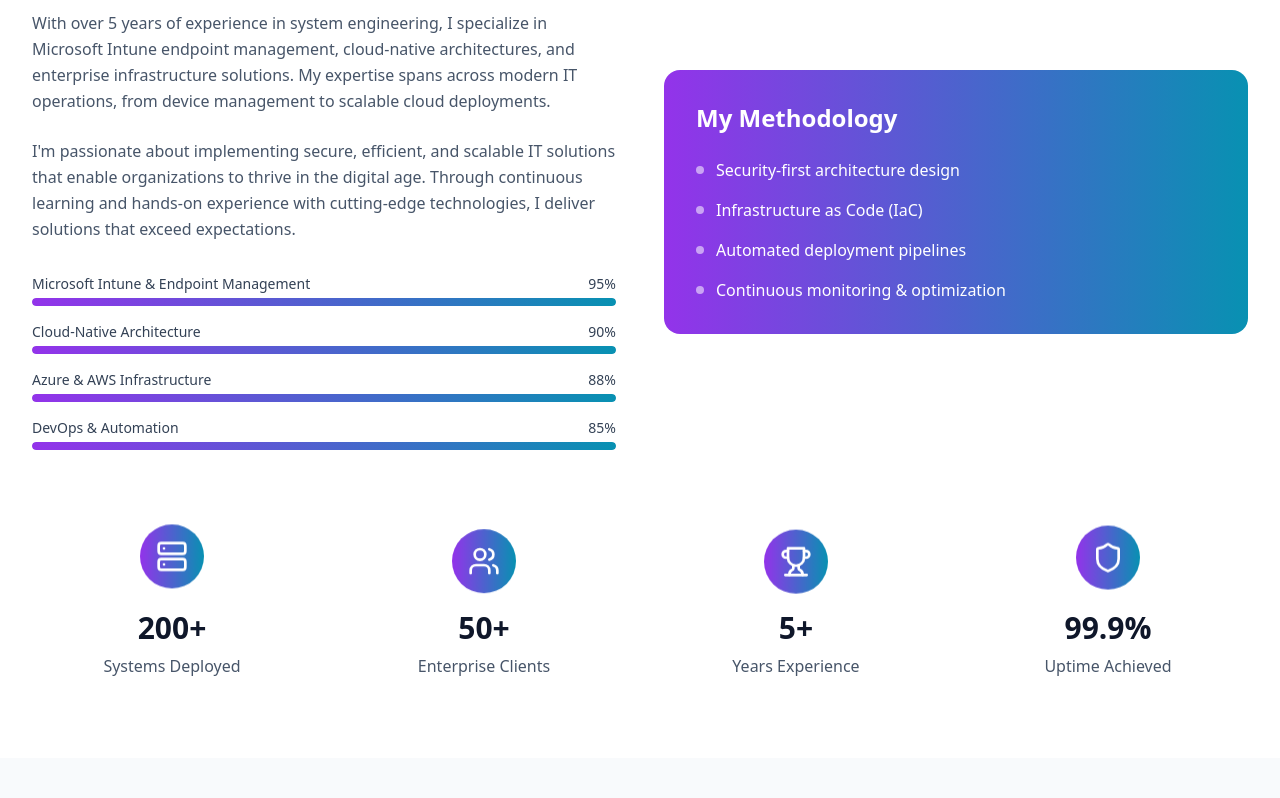
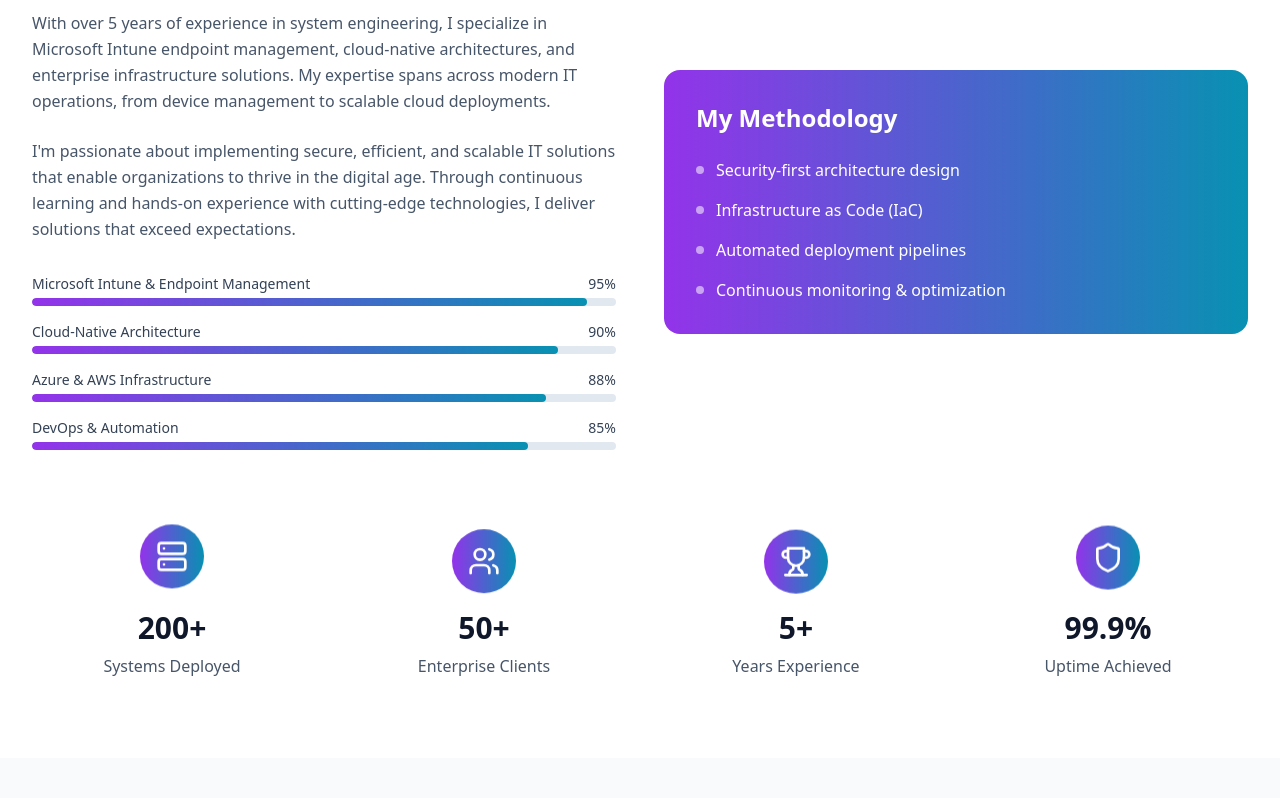
Before and after one commit to Ledico/ledicotechentw, a React (Vite) app: page / in a window 1280 px wide. Shown: the part 1110-1908 px from the top of the page. Built offline with nearby package versions, Linux system fonts and the light colour scheme.

Commit message:
Fix skill bar animations to match percentages

```diff
--- a/src/components/About.tsx
+++ b/src/components/About.tsx
@@ -73,7 +73,7 @@ const About = () => {
                   </div>
                   <div className="w-full bg-slate-200 rounded-full h-2 overflow-hidden">
                     <div
-                      className="bg-gradient-to-r from-purple-600 to-cyan-600 h-2 rounded-full transition-all duration-2000 ease-out animate-skill-bar"
+                      className="bg-gradient-to-r from-purple-600 to-cyan-600 h-2 rounded-full transition-all duration-2000 ease-out"
                       style={{
                         width: isVisible ? `${skill.level}%` : '0%',
                         transitionDelay: `${600 + index * 200}ms`
--- a/src/index.css
+++ b/src/index.css
@@ -52,15 +52,6 @@
   }
 }
 
-@keyframes skill-bar {
-  from {
-    width: 0%;
-  }
-  to {
-    width: var(--skill-width);
-  }
-}
-
 /* Animation classes */
 .animate-fade-in-up {
   animation: fade-in-up 0.8s ease-out forwards;
@@ -81,10 +72,6 @@
 
 .animate-float {
   animation: float 3s ease-in-out infinite;
-}
-
-.animate-skill-bar {
-  animation: skill-bar 2s ease-out forwards;
 }
 
 /* Smooth scrolling */
```
